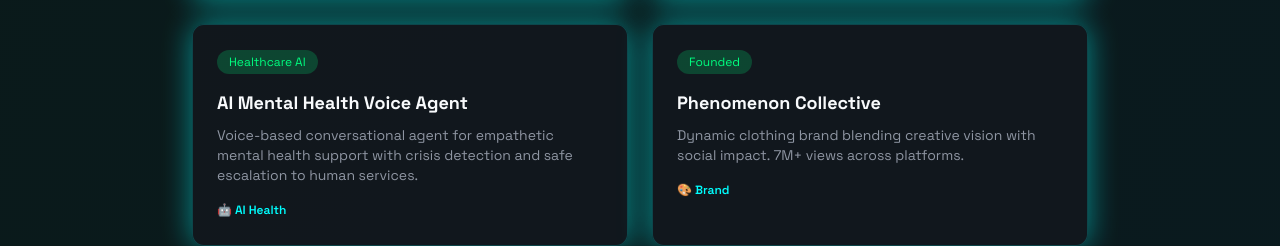
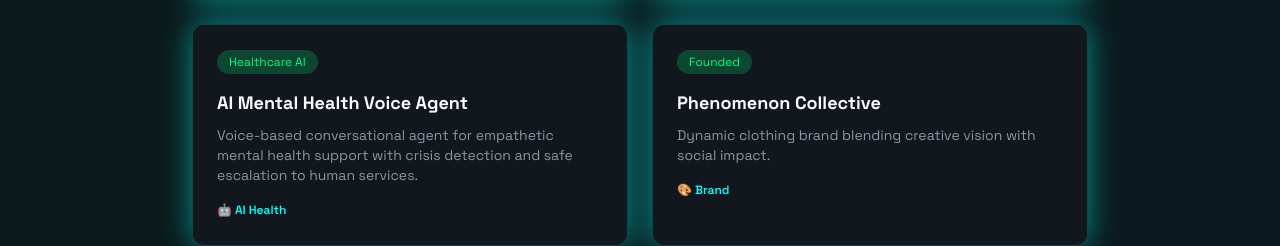
Before and after one commit to muhibwqr/muhib-makes-things, a React (Vite) app: page / in a window 1280 px wide. Shown: the part 2906-3152 px from the top of the page. Built offline with nearby package versions, Linux system fonts and the light colour scheme; the HTML template or start-up script is replaced by a standard one.

Commit message:
Fix: Remove text from Phenomenon Collective

```diff
--- a/src/components/Work.tsx
+++ b/src/components/Work.tsx
@@ -70,7 +70,7 @@ export function Work() {
     {
       title: "Phenomenon Collective",
       status: "Founded",
-      description: "Dynamic clothing brand blending creative vision with social impact. 7M+ views across platforms.",
+      description: "Dynamic clothing brand blending creative vision with social impact.",
       badge: "🎨 Brand"
     }
   ];
```
